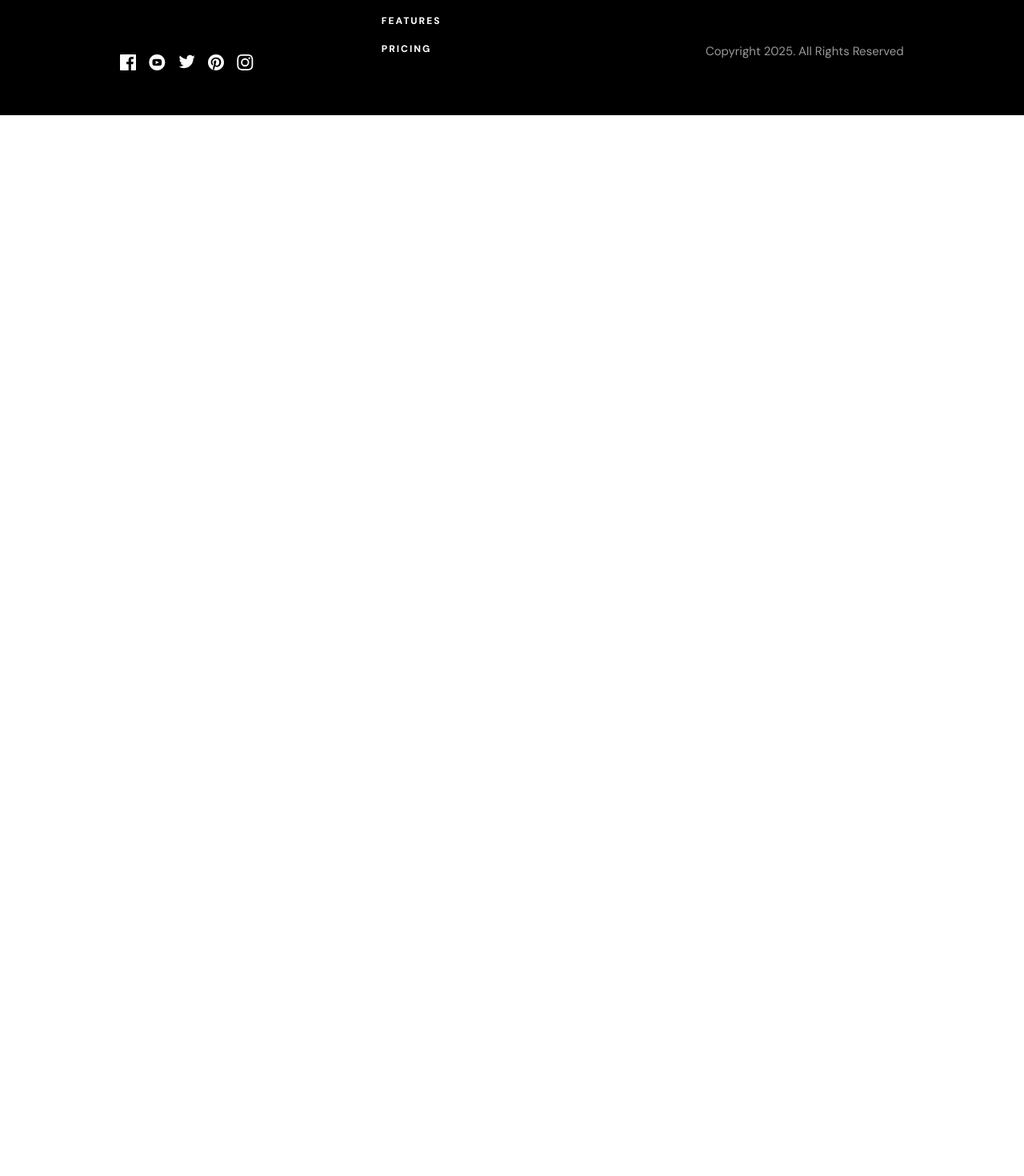
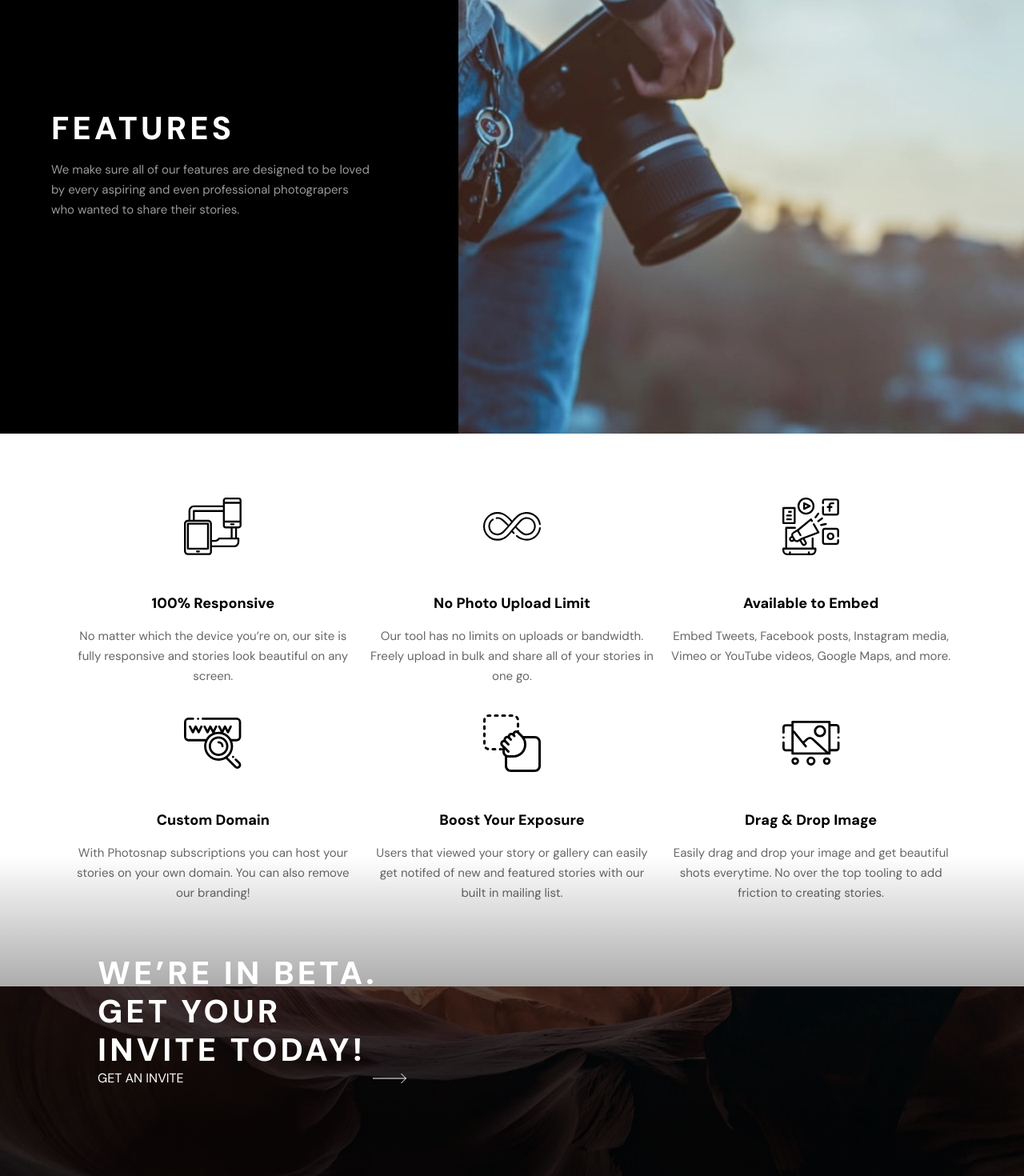
Before and after one commit to Arteque/photosnapwebsite, a React (Vite) app: page /features in a window 1280 px wide. Shown: the part 180-1650 px from the top of the page at 80% size. Before the commit the page ends 800 px from the top, so only its background shows below. Built offline with nearby package versions, Linux system fonts and the light colour scheme.

Commit message:
Features Subpage

```diff
--- a/src/Fragments/CardFullImg.jsx
+++ b/src/Fragments/CardFullImg.jsx
@@ -18,9 +18,9 @@ const CardFullImg = ({
 }) => {
   return (
     <figure
-      className={`relative h-[375px] md:h-[500px] w-full overflow-clip ${classname}`}
+      className={`relative w-full ${classname}`}
     >
-      <picture className="w-full h-full block object-cover">
+      <picture className="w-full h-full block object-contain">
         <source sizes="min-width: 1100px" srcset={imgdesktop} />
         <source sizes="min-width: 768" srcset={imgtablet} />
         <img
@@ -29,8 +29,7 @@ const CardFullImg = ({
           className="w-full h-full object-cover"
         />
       </picture>
-      <figcaption className="absolute p-[40px] left-0 right-0 bottom-0 bg-linear-[to_top,#000000a8_20%,transparent_100%]">
-        <Container>
+      <figcaption className={`absolute p-[40px] left-0 right-0 bottom-0 bg-linear-[to_top,#000000a8_20%,transparent_100%] ${ishero ? 'p-[122px]' : null}`}>
           <div className="max-w-[387px]">
               {imgtitleover ? (
                 <p className="text-white-100 font-bold text-[12px] tracking-[2px]">
@@ -40,15 +39,21 @@ const CardFullImg = ({
               <h2 className={`heading-mid text-white-100 font-bold text-[18px] ${ishero ? 'text-[40px] tracking-[4.17px] leading-[48px] uppercase':null}`}>
                 {imgtitle}
               </h2>
+              {
+                imgdate || imgautor && (
                   <p className="text-white-100 pb-[16px] mb-[16px] border-b-1 border-gray-500 text-[13px]">
                     {imgdate ? <span className="date">{imgdate} </span> : null}
                     <span className="autor">by {imgautor}</span>
                   </p>
+                )
+              }
               {imgtext ? (
                 <p className="text-white-100 pb-[16px] mb-[16px] text-[13px]">
                   {imgtext}
                 </p>
               ) : null}
+              {
+                btntext && (
                     <Button
                     btntype="underline"
                     dark={true}
@@ -56,8 +61,9 @@ const CardFullImg = ({
                     {...props.Link}
                     classname="justify-between"
                   />
+                )
+              }
           </div>
-        </Container>
       </figcaption>
     </figure>
   );
--- a/src/Pages/Features.jsx
+++ b/src/Pages/Features.jsx
@@ -1,8 +1,83 @@
-import Page from "../Components/Page"
+import { useState } from "react";
+import HeaderBig from "../Fragments/HeaderBig";
+import Paragraph from "../Fragments/Paragraph";
+import CardContainer from "../Fragments/CardContainer";
+import Card from "../Fragments/Card";
+import CardIcon from "../Fragments/CardIcon";
+import Container from "../Fragments/Container";
+import CardFullImg from "../Fragments/CardFullImg";
+
+import FeaturesData from "../Data/Features.json";
 const Features = () => {
+  const [featuresData, setFeaturesData] = useState(FeaturesData);
+
   return (
-    <Page />
-  )
-}
+    <>
+      <section id="hero">
+        <CardContainer classname="bg-black-100">
+          <Card
+            classname="min-h-[375px] lg:min-h-[650px] col-start-1 col-end-[-1] row-start-1  md:col-start-6 md:col-end-[-1]
+          lg:col-start-6
+          "
+            bgmedia={true}
+            imgurlmobile="bg-[url(/features/mobile/hero.jpg)]"
+            imgurltablet="md:bg-url[url(/features/tablet/hero.jpg)]"
+            imgurldesktop="lg:bg-[url(/features/desktop/hero.jpg)]"
+          />
+          <Card
+            dark={true}
+            bgmedia={false}
+            classname="col-start-1 col-end-[-1] md:col-start-2 md:col-end-6 lg:col-end-6  max-w-[450px]"
+          >
+            <HeaderBig dark={false}>FEATURES</HeaderBig>
+            <Paragraph dark={true}>
+              We make sure all of our features are designed to be loved by every
+              aspiring and even professional photograpers who wanted to share
+              their stories.
+            </Paragraph>
+          </Card>
+        </CardContainer>
+      </section>
 
-export default Features
+      <section className="cards">
+        <Container
+          classname="my-[80px] grid grid-cols-[1fr_repeat(1,_calc(_min(100%-40px,60rem)/1))1fr] justify-items-center gap-y-[50px]
+      md:grid-cols-[1fr_repeat(4,_calc(min(100%-80px,1400px)/4))1fr] md:gap-[11px]
+      lg:grid-cols-3 lg:grid-rows-2
+      "
+        >
+          {featuresData &&
+            featuresData.map((feature, index) => (
+              <CardIcon
+                icon={feature.icon}
+                title={feature.title}
+                text={feature.text}
+                key={feature.id}
+                classname={`col-start-2 col-span-1 ${
+                  index % 2 === 0
+                    ? "md:col-start-2 md:col-span-2"
+                    : "md:col-start-4 md:col-span-2"
+                }
+                  lg:col-start-auto lg:col-span-1
+                `}
+              />
+            ))}
+        </Container>
+      </section>
+      <section>
+      <CardFullImg
+            ishero={true}
+            imgalt="Hazy full moon of appalachia"
+            imgmobile="/shared/mobile/bg-beta.jpg"
+            imgtablet="/shared/tablet/bg-beta.jpg"
+            imgdesktop="/shared/desktop/bg-beta.jpg"
+            imgtitle="We’re in beta. Get your invite today!"
+            btntext="Get an invite"
+
+          />
+      </section>
+    </>
+  );
+};
+
+export default Features;
--- a/src/Pages/Start.jsx
+++ b/src/Pages/Start.jsx
@@ -19,7 +19,9 @@ const Start = () => {
     <div>
       <CardContainer classname="bg-black-100">
         <Card
-          classname="min-h-[375px] lg:min-h-screen col-start-1 col-end-[-1] row-start-1  md:col-start-6 md:col-end-[-1]"
+          classname="min-h-[375px] lg:min-h-[650px] col-start-1 col-end-[-1] row-start-1  md:col-start-6 md:col-end-[-1]
+          lg:col-start-6
+          "
           bgmedia={true}
           imgurlmobile="bg-[url(/home/mobile/create-and-share.jpg)]"
           imgurltablet="md:bg-url[url(/home/tablet/create-and-share.jpg)]"
@@ -49,7 +51,7 @@ const Start = () => {
 
       <CardContainer>
         <Card
-          classname="min-h-[375px] lg:min-h-screen col-start-1 col-end-[-1] row-start-1 md:col-start-1 md:col-end-4 lg:col-end-6"
+          classname="min-h-[375px] lg:min-h-[600px] col-start-1 col-end-[-1] row-start-1 md:col-start-1 md:col-end-4 lg:col-end-7"
           bgmedia={true}
           imgurlmobile="bg-[url(/home/mobile/beautiful-stories.jpg)]"
           imgurltablet="md:bg-[url(/home/tablet/beautiful-stories.jpg)]"
@@ -58,7 +60,7 @@ const Start = () => {
         <Card
           dark={false}
           bgmedia={false}
-          classname="col-start-1 col-end-[-1] md:col-start-4 md:col-end-[-2] lg:col-start-7 lg:col-end-11 max-w-[350px]"
+          classname="col-start-1 col-end-[-1] md:col-start-4 md:col-end-[-2] lg:col-start-8 lg:col-end-11 max-w-[350px]"
         >
           <HeaderBig dark={true}>Beautifull stories evry time</HeaderBig>
           <Paragraph dark={false}>
@@ -77,7 +79,9 @@ const Start = () => {
 
       <CardContainer classname="bg-black-100">
         <Card
-          classname="min-h-[375px] lg:min-h-screen col-start-1 col-end-[-1] row-start-1  md:col-start-6 md:col-end-[-1]"
+          classname="min-h-[375px] lg:min-h-[650px] col-start-1 col-end-[-1] row-start-1  md:col-start-6 md:col-end-[-1]
+          lg:col-start-6
+          "
           bgmedia={true}
           imgurlmobile="bg-[url(/home/mobile/designed-for-everyone.jpg)]"
           imgurltablet="md:bg-[url(/home/tablet/designed-for-everyone.jpg)]"
@@ -86,7 +90,7 @@ const Start = () => {
         <Card
           dark={true}
           bgmedia={false}
-          classname="col-start-1 col-end-[-1] md:col-start-2 md:col-end-6  max-w-[387px]"
+          classname="col-start-1 col-end-[-1] md:col-start-2 md:col-end-6 lg:col-end-6  max-w-[450px]"
         >
           <HeaderBig dark={false}>Designed for everyone</HeaderBig>
           <Paragraph dark={true}>
@@ -130,8 +134,7 @@ const Start = () => {
               )
           )}
       </div>
-      <div
-        className="my-[80px] grid grid-cols-[1fr_repeat(1,_calc(_min(100%-40px,60rem)/1))1fr] justify-items-center gap-y-[50px]
+      <div className="my-[80px] grid grid-cols-[1fr_repeat(1,_calc(_min(100%-40px,60rem)/1))1fr] justify-items-center gap-y-[50px]
       md:grid-cols-[1fr_repeat(4,_calc(min(100%-80px,1400px)/4))1fr] md:gap-[11px]
       lg:flex lg:gap-[1rem] lg:justify-center
       "
```
Lines whose indentation alone changed are shown as unchanged.
